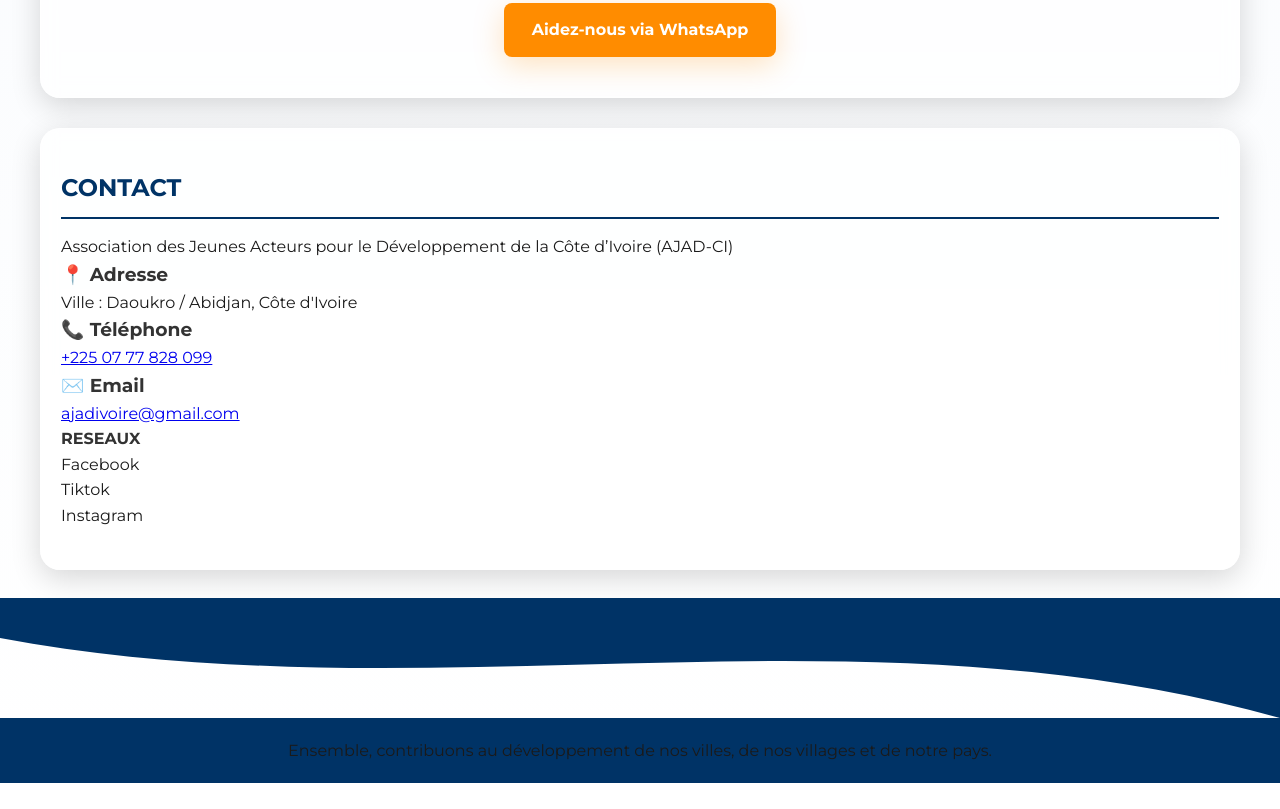
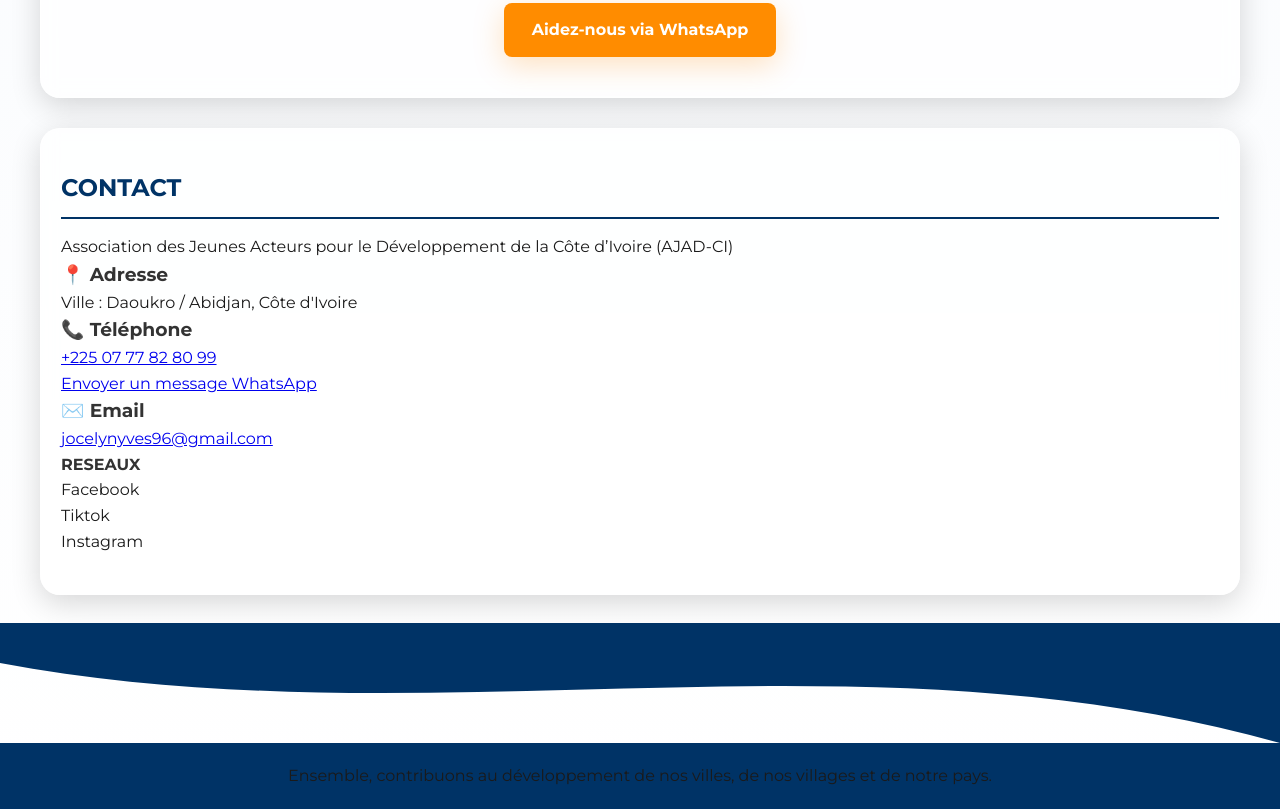
Before and after one commit to pnpcrz6p5z-sudo/ajad-site, a plain HTML site: page index.html in a window 1280 px wide. Shown: the part 3835-4644 px from the top of the page. Before the commit the page ends 4618 px from the top, so only its background shows below. Drawn offline with Linux system fonts and the light colour scheme.

Commit message:
Fix contact links to tel/mailto and WhatsApp

```diff
--- a/index.html
+++ b/index.html
@@ -167,13 +167,14 @@
 
                 <div class="contact-card">
                     <h3>📞 Téléphone</h3>
-                    <p><a href="/cdn-cgi/l/email-protection" class="__cf_email__" data-cfemail="33505c5d47525047735d5c47525a41561e5746435c5d471d5541"> +225 07 77 828 099 </a></p>
+                    <p><a href="tel:+2250777828099">+225 07 77 82 80 99</a></p>
+                    <p><a href="https://wa.me/2250777828099" target="_blank" rel="noopener">Envoyer un message WhatsApp</a></p>
                 </div>
 
                 <div class="contact-card">
                     <h3>✉️ Email</h3>
-                    <p><a href="/cdn-cgi/l/email-protection" class="__cf_email__" data-cfemail="33505c5d47525047735d5c47525a41561e5746435c5d471d5541">ajadivoire@gmail.com</a></p>
-                   </div>
+                    <p><a href="mailto:jocelynyves96@gmail.com">jocelynyves96@gmail.com</a></p>
+                </div>
                 <div class="contact-card">
                     <h4>RESEAUX</h4>
                     <p>Facebook </p>
```
